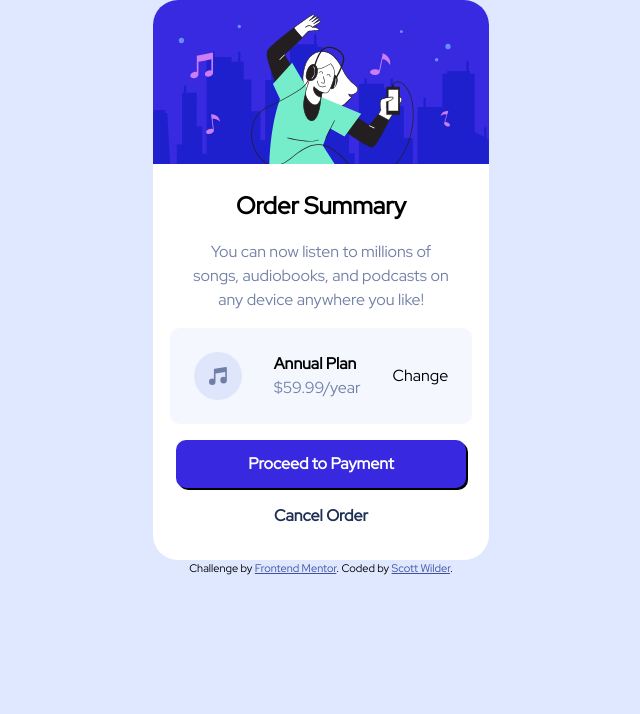
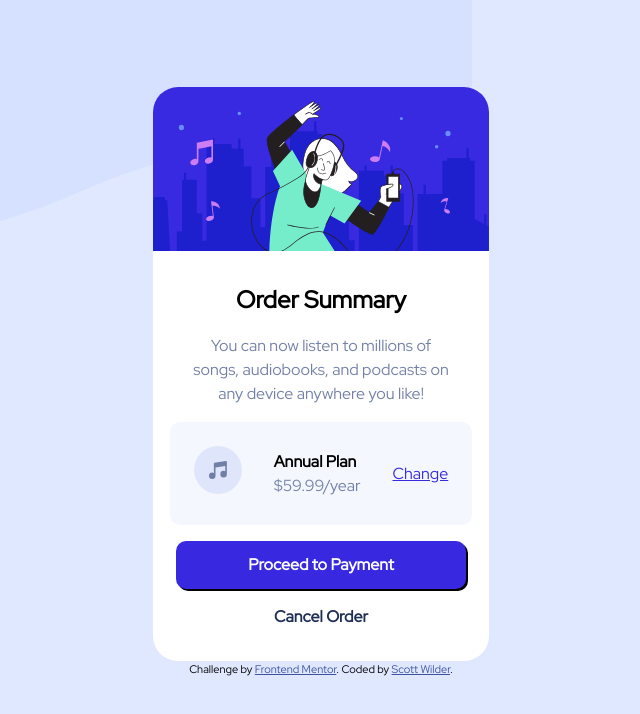
Before and after one commit to Scott-Wilder/fem-order-summary-component, a plain HTML site: page index.html in a window 1280 px wide. Shown: the whole page, without its empty margins (319-959 px from the left). Drawn offline with Linux system fonts and the light colour scheme.

Commit message:
style: Feature and updates related to styling

```diff
--- a/index.html
+++ b/index.html
@@ -18,9 +18,9 @@
   <div class="img-background-mobile">
     <img src="images\pattern-background-mobile.svg" alt="pattern-background-mobile">
   </div>
-  <!--<div class="img-background">
-    <img src="images\pattern-background-desktop.svg" alt="pattern-background">
-  </div> -->
+  <div class="img-background">
+    <img class="background" src="images\pattern-background-desktop.svg" alt="pattern-background">
+  </div>
   <div class="container">
   <div class="hero">
     <div class="img-top-box"><img class="img-top" src="images\illustration-hero.svg" alt="illustration-hero"></div>
--- a/styles.css
+++ b/styles.css
@@ -49,7 +49,7 @@ a:not([class]) {
 img,
 picture {
   max-width: 100%;
-  display: block;
+
 }
 
 /* Inherit fonts for inputs and buttons */
@@ -81,6 +81,9 @@ body {
   font-family: Red Hat Display;
   font-size: 16px;
 
+}
+.img-background {
+  display: none;
 }
 .content p {
   color:  hsl(224, 23%, 55%);
@@ -134,6 +137,7 @@ h2 {
   padding-bottom: .75rem;
   border-radius: 10px;
   box-shadow: 2px 2px;
+  cursor: pointer;
 }
 .paylink {
   color: white;
@@ -144,13 +148,30 @@ h2 {
   padding-bottom: 2rem;
   color:   hsl(223, 47%, 23%);
   font-weight: 700;
+  cursor: pointer;
+}
+.right a {
+  color:#382ae1;
+  text-decoration: underline;
+  cursor: pointer;
+}
+.right a:hover{
+  text-decoration: none;
 }
 
 @media (min-width: 390px) {
   .container{
-    margin-top: auto;
+    margin-top: -10rem;
   }
   .img-background-mobile{
     display: none;
   }
+  .img-background {
+    display: block;
+
+  }
+  .background {
+    width: -moz-available;
+    height: 15rem;
+  }
 }
```
